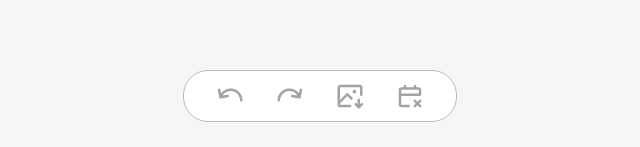
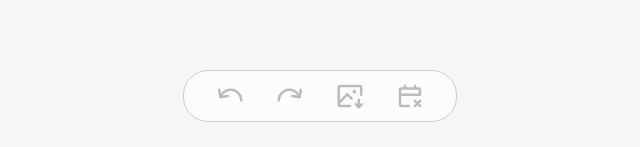
Before and after one commit to sydev0601/trip-scheduler, a plain HTML site: page index.html in a window 1280 px wide. Shown: the part 653-800 px from the top of the page, 320-960 px from the left. Drawn offline with nearby package versions, Linux system fonts and the light colour scheme.

Commit message:
Modified to allow scrolling to the bottom

```diff
--- a/style.css
+++ b/style.css
@@ -147,6 +147,7 @@ h5 {
     justify-content: center;
     align-content: start;
     background: var(--center-bg);
+    padding-bottom: 100px;
 }
 
 #mods {
@@ -1042,6 +1043,7 @@ h5 {
     border: solid 1px var(--line);
     border-radius: 25px;
     background-color: var(--side-bg);
+    opacity: 0.7;
 
     z-index: 100;
 }
```
